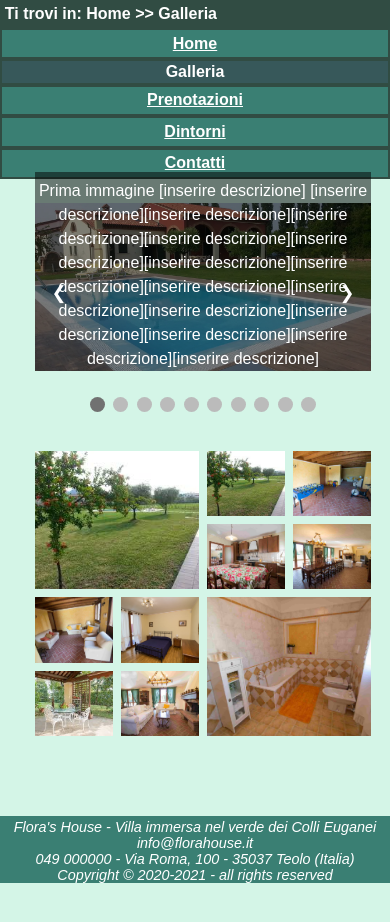
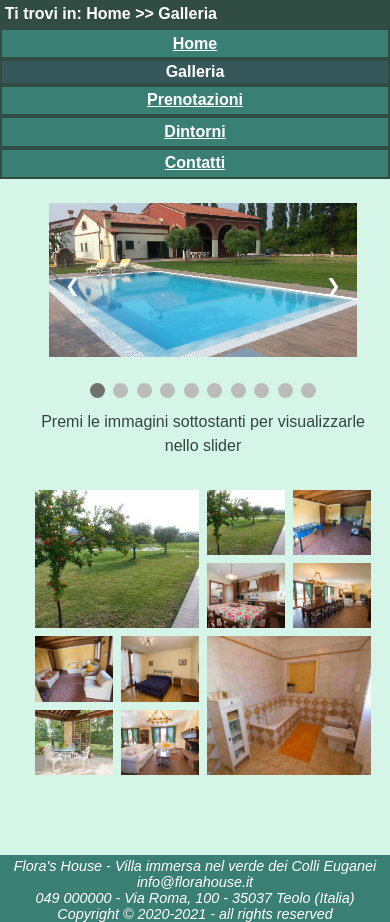
Before and after one commit to comodei/Flora-s-House-TecWeb-Project-, a PHP site: page /html/galleria.html in a window 390 px wide. Shown: the part 90-1012 px from the top of the page. Before the commit the page ends 973 px from the top, so only its background shows below. Run offline with PHP 8.4, Linux system fonts and the light colour scheme.

Commit message:
Proseguito css mobile

```diff
--- a/html/galleria.html
+++ b/html/galleria.html
@@ -51,47 +51,47 @@
 
       <div class="mySlides fade">
         <img src="../images/sample_hd_jpg.jpg" alt=""/>
-        <div class="text">Prima immagine [inserire descrizione]
+        <div id="hiddenMob" class="text">Prima immagine [inserire descrizione]
 		  [inserire descrizione][inserire descrizione][inserire descrizione][inserire descrizione][inserire descrizione][inserire descrizione][inserire descrizione][inserire descrizione][inserire descrizione][inserire descrizione][inserire descrizione][inserire descrizione][inserire descrizione][inserire descrizione]</div>
       </div>
 
       <div class="mySlides fade">
         <img id="img2" src="../images/sample_hd_jpg.jpg" alt=""/>
-        <div class="text">Seconda immagine [inserire descrizione]</div>
+        <div id="hiddenMob" class="text">Seconda immagine [inserire descrizione]</div>
       </div>
 
       <div class="mySlides fade">
         <img src="../images/sample_hd_jpg.jpg" alt=""/>
-        <div class="text">Terza immagine [inserire descrizione]</div>
+        <div id="hiddenMob" class="text">Terza immagine [inserire descrizione]</div>
       </div>
 
     	<div class="mySlides fade">
         <img src="../images/sample_hd_jpg.jpg" alt=""/>
-        <div class="text">Quarta immagine [inserire descrizione]</div>
+        <div id="hiddenMob" class="text">Quarta immagine [inserire descrizione]</div>
       </div>
 	  <div class="mySlides fade">
         <img src="../images/sample_hd_jpg.jpg" alt=""/>
-        <div class="text">Quinta immagine [inserire descrizione]</div>
+        <div id="hiddenMob" class="text">Quinta immagine [inserire descrizione]</div>
       </div>
 	  <div class="mySlides fade">
         <img src="../images/sample_hd_jpg.jpg" alt=""/>
-        <div class="text">Sesta immagine [inserire descrizione]</div>
+        <div id="hiddenMob" class="text">Sesta immagine [inserire descrizione]</div>
       </div>
 	  <div class="mySlides fade">
         <img src="../images/sample_hd_jpg.jpg" alt=""/>
-        <div class="text">Settima immagine [inserire descrizione]</div>
+        <div id="hiddenMob" class="text">Settima immagine [inserire descrizione]</div>
       </div>
 	  <div class="mySlides fade">
         <img src="../images/sample_hd_jpg.jpg" alt=""/>
-        <div class="text">Ottava immagine [inserire descrizione]</div>
+        <div id="hiddenMob" class="text">Ottava immagine [inserire descrizione]</div>
       </div>
 	  <div class="mySlides fade">
         <img src="../images/sample_hd_jpg.jpg" alt=""/>
-        <div class="text">Nona immagine [inserire descrizione]</div>
+        <div id="hiddenMob" class="text">Nona immagine [inserire descrizione]</div>
       </div>
 	  <div class="mySlides fade">
         <img src="../images/sample_hd_jpg.jpg" alt=""/>
-        <div class="text">Decima immagine [inserire descrizione]</div>
+        <div id="hiddenMob" class="text">Decima immagine [inserire descrizione]</div>
       </div>
 
       <a class="prev" title="Torna alla slide precedente" aria-label="Torna alla slide precedente">&#10094;</a>
@@ -110,7 +110,7 @@
 		    <span id="dot9" class="dot"></span>
 		    <span id="dot10" class="dot"></span>
 </div>
-
+	<p id="hiddenScreen">Premi le immagini sottostanti per visualizzarle nello slider</p>
 	<!-- Galleria anteprime -->
 <div class="galleria">
 <div class="contenitoreAnteprime">
--- a/style/printPagine.css
+++ b/style/printPagine.css
@@ -81,3 +81,6 @@ div.text, div.numbertext{
 a.prev, a.next{
 	display: none;
 }
+p#hiddenScreen{
+  visibility: hidden;
+}
--- a/style/smallStyle.css
+++ b/style/smallStyle.css
@@ -2,13 +2,7 @@
 
 /*FOOTER*/
 #footer{
-    text-align:center;
     font-size: 0.9em;
-    padding-right: 0.5em;
-    padding-left: 0.5em;
-    padding-top:0.2em;
-    font-style: italic;
-    background-color: #3A7F73;
 }
 #imgValidCode{
     display: none;
@@ -48,22 +42,12 @@ img#logo{
 
 /*CONTENUTO GENERALE*/
 .main p{
-	color: rgba(54,68,64,1.00);
 	font-size: 0.8em;
 }
 .main h2{
-	color: rgba(42,61,54,1.00);
     font-size: 1.3em;
-    padding-top:0.3em;
-    padding-bottom: 0.8em;
 }
 .main h3{
-	color: rgba(42,61,54,1.00);
-  	text-align: left;
-	margin-left: 1em;
-  	font-weight: bold;
-    padding-top: 0.5em;
-    padding-bottom: 0.5em;
     font-size: 1.3em;
 }
 /*PAGINA CONTATTI*/
@@ -71,61 +55,54 @@ img#logo{
 	margin-left: -1.2em;
 }
 dl.elencoContatti dt{
-    font-weight: bold;
     font-size: 1.1em;
-    padding-right: 0.4em;
-    display: inline;
 }
 dl.elencoContatti dd{
     font-size: 1em;
-    display: inline;
-	color: rgba(54,68,64,1.00);
 }
 ul.elenco li{
-    padding-bottom: 0.3em;
     font-size: 0.9em;
-    list-style-type: square;
-    color: rgba(54,68,64,1.00);
 }
 ul li.diversoPeriodo{
-    font-style: italic;
-    font-weight: bold;
     font-size: 1em;
 }
 ul .nomeCitta{
-    font-weight: bold;
     font-size: 1em;
 }
 
 /*FORM PRENOTAZIONI*/
 form.book input[type=text], textarea {
   width: 70%;
-  padding: 0.8em;
-  border: 1px solid #ccc;
-  border-radius: 4px;
-  resize: vertical;
-  margin-bottom: 0.5em;
 }
 .col-25 {
-  float: left;
   width: 50%;
-  margin-top: 0.5em;
 }
 
 .col-75 {
-  float: left;
   width: 50%;
-  margin-top: 0.5em;
 }
 /*PAGINA DINTORNI DL*/
 #attivita dt{
-    background-color: #3A7F73;
-    color: white;
-    font-weight: bold;
 	font-size: 0.9em;
-    padding: 0.5em;
-    margin-top: 1em;
 }
 #attivita dd img{
 	display: none;
 }
+div.main .slideshow-container {
+    max-width: 90%;
+}
+div.main .text {
+	font-size: 0.8em;
+	  min-height: 2em;
+}
+/*togliere descrizione galleria, toglie troppo spazio*/
+#hiddenMob{
+	display: none;
+}
+p#hiddenScreen{
+	padding-top:0.3em;
+	visibility: visible;
+	text-align: center;
+	font-size: 1em;
+	color: rgba(54,68,64,1.00);
+}
--- a/style/style_lavoro.css
+++ b/style/style_lavoro.css
@@ -419,7 +419,9 @@ div.main .anteprima img::before {
   grid-column-end: 5;
   grid-row-end: 5;
 }
-
+p#hiddenScreen{
+  visibility: hidden;
+}
 p.hiddenGalleria{
   display: none;
 }
```
